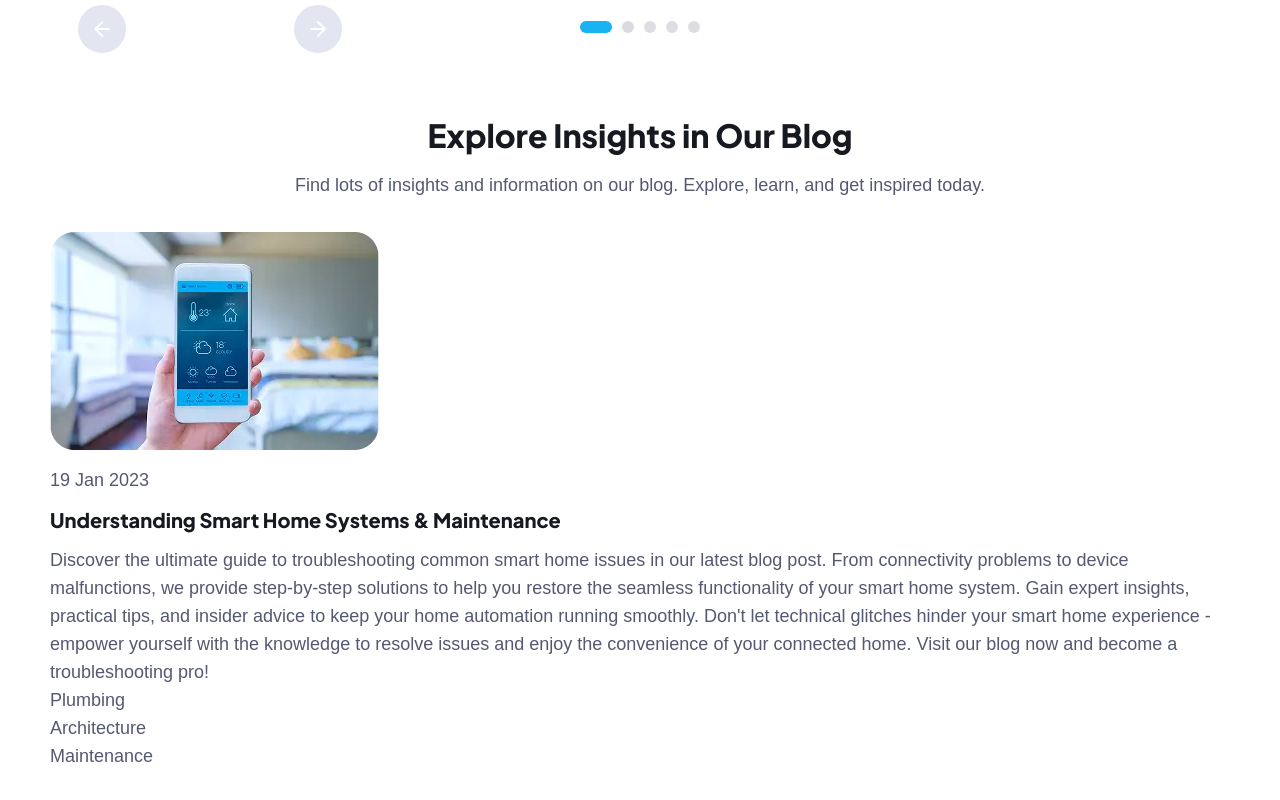
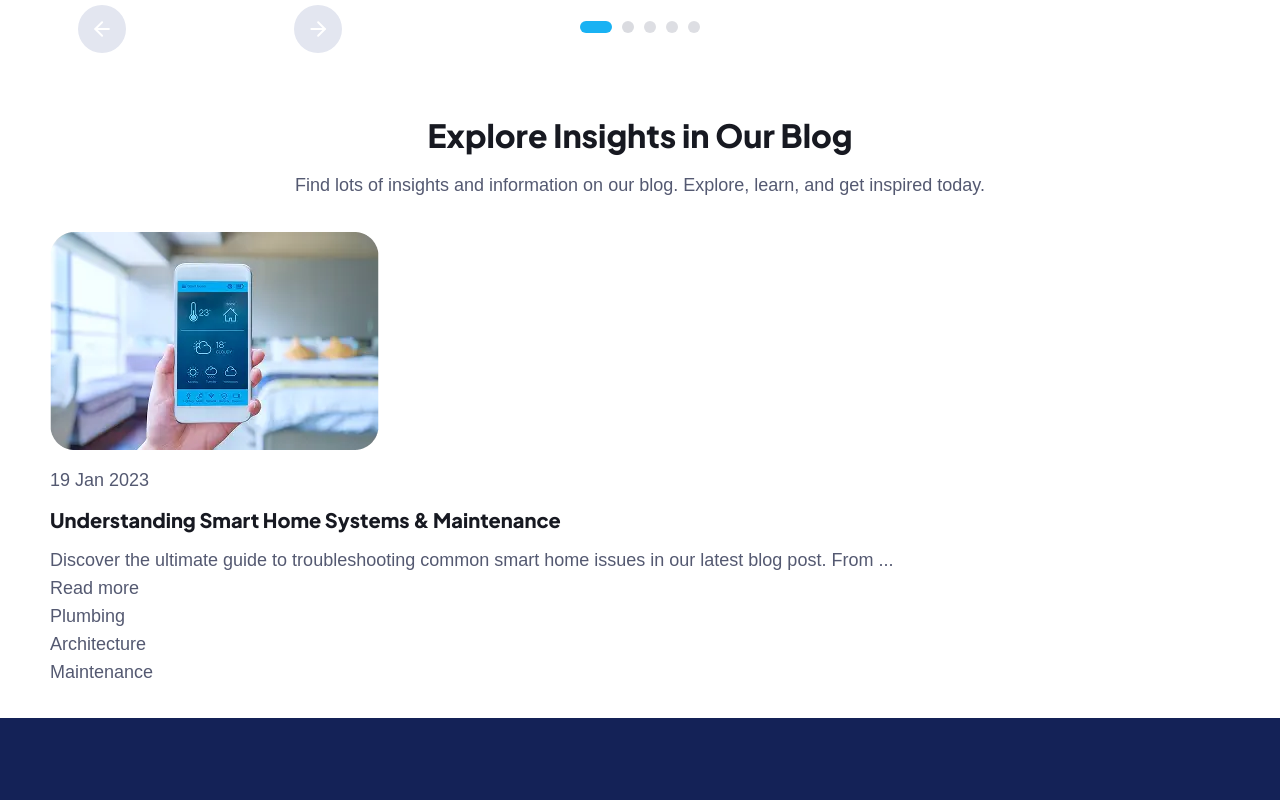
Before and after one commit to Maksym82/HomeServices, a plain HTML site: page index.html in a window 1280 px wide. Shown: the part 6816-7616 px from the top of the page. After the commit the page ends 7534 px from the top, so only its background shows below. Drawn offline with nearby package versions, Linux system fonts and the light colour scheme; a web font is replaced by a local one.

Commit message:
Update styles blog

```diff
--- a/index.html
+++ b/index.html
@@ -753,19 +753,25 @@
                   <h3 class="blog__card-title">
                     Understanding Smart Home Systems & Maintenance
                   </h3>
-                  <p class="blog__card-text">
+                </a>
+                <p class="blog__card-text" id="blogText">
                   Discover the ultimate guide to troubleshooting common smart
-                    home issues in our latest blog post. From connectivity
-                    problems to device malfunctions, we provide step-by-step
-                    solutions to help you restore the seamless functionality of
-                    your smart home system. Gain expert insights, practical
-                    tips, and insider advice to keep your home automation
-                    running smoothly. Don't let technical glitches hinder your
-                    smart home experience - empower yourself with the knowledge
-                    to resolve issues and enjoy the convenience of your
-                    connected home. Visit our blog now and become a
-                    troubleshooting pro!
+                  home issues in our latest blog post.
+                  <span class="cutoff">From</span>
+                  <span class="hidden-text" style="display: none">
+                    connectivity problems to device malfunctions, we provide
+                    step-by-step solutions to help you restore the seamless
+                    functionality of your smart home system. Gain expert
+                    insights, practical tips, and insider advice to keep your
+                    home automation running smoothly. Don't let technical
+                    glitches hinder your smart home experience – empower
+                    yourself with the knowledge to resolve issues and enjoy the
+                    convenience of your connected home. Visit our blog now and
+                    become a troubleshooting pro!
+                  </span>
+                  <span class="dots">...</span>
                 </p>
+                <button id="toggleBtn">Read more</button>
                 <ul>
                   <li>
                     <span>Plumbing</span>
@@ -777,7 +783,6 @@
                     <span>Maintenance</span>
                   </li>
                 </ul>
-                </a>
               </article>
             </li>
           </ul>
@@ -788,5 +793,6 @@
     <script src="https://cdn.jsdelivr.net/npm/swiper@11/swiper-bundle.min.js"></script>
     <script src="./js/script.js"></script>
     <script src="./js/reviews-slider.js"></script>
+    <script src="./js/blog.js"></script>
   </body>
 </html>
--- a/js/blog.js
+++ b/js/blog.js
@@ -8,5 +8,5 @@ btn.addEventListener("click", () => {
   expanded = !expanded;
   hiddenText.style.display = expanded ? "inline" : "none";
   dots.style.display = expanded ? "none" : "inline";
-  btn.textContent = expanded ? "Скрыть" : "Читать далее";
+  btn.textContent = expanded ? "Hide" : "Read more";
 });
--- a/sass/layout/_blog.scss
+++ b/sass/layout/_blog.scss
@@ -33,6 +33,3 @@
   color: $colorNeuturalBlack;
   margin-bottom: 12px;
 }
-
-.blog__card-text {
-}
```
Lines whose indentation alone changed are shown as unchanged.
